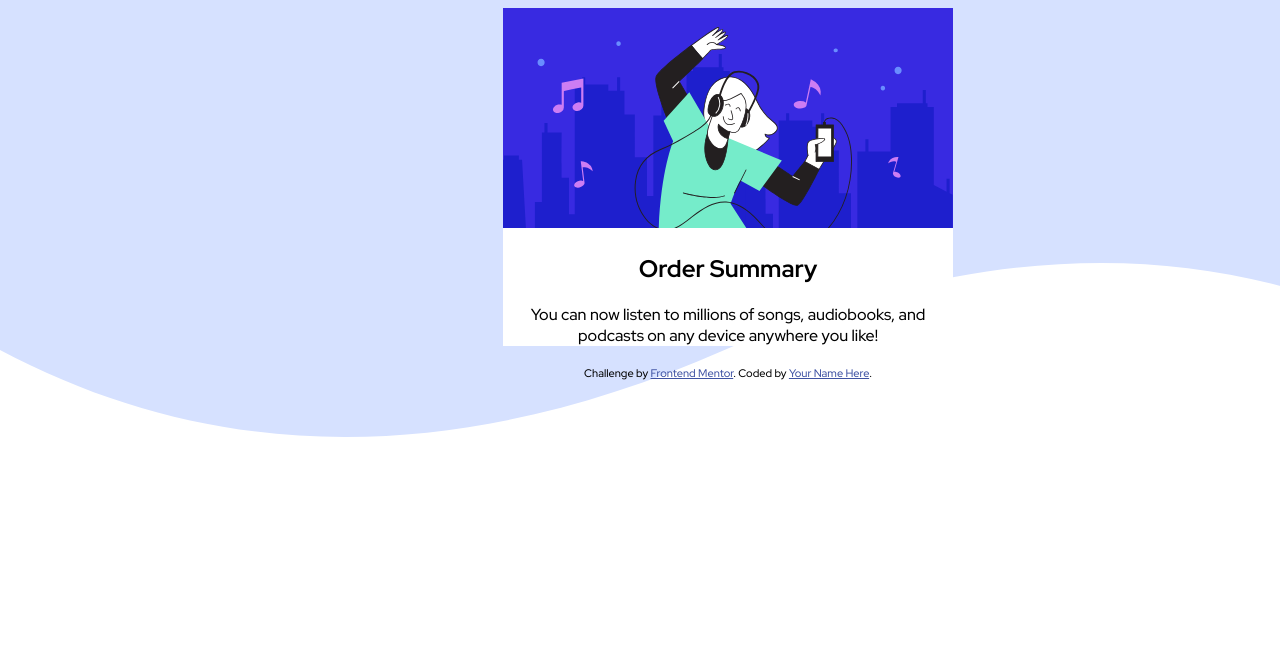
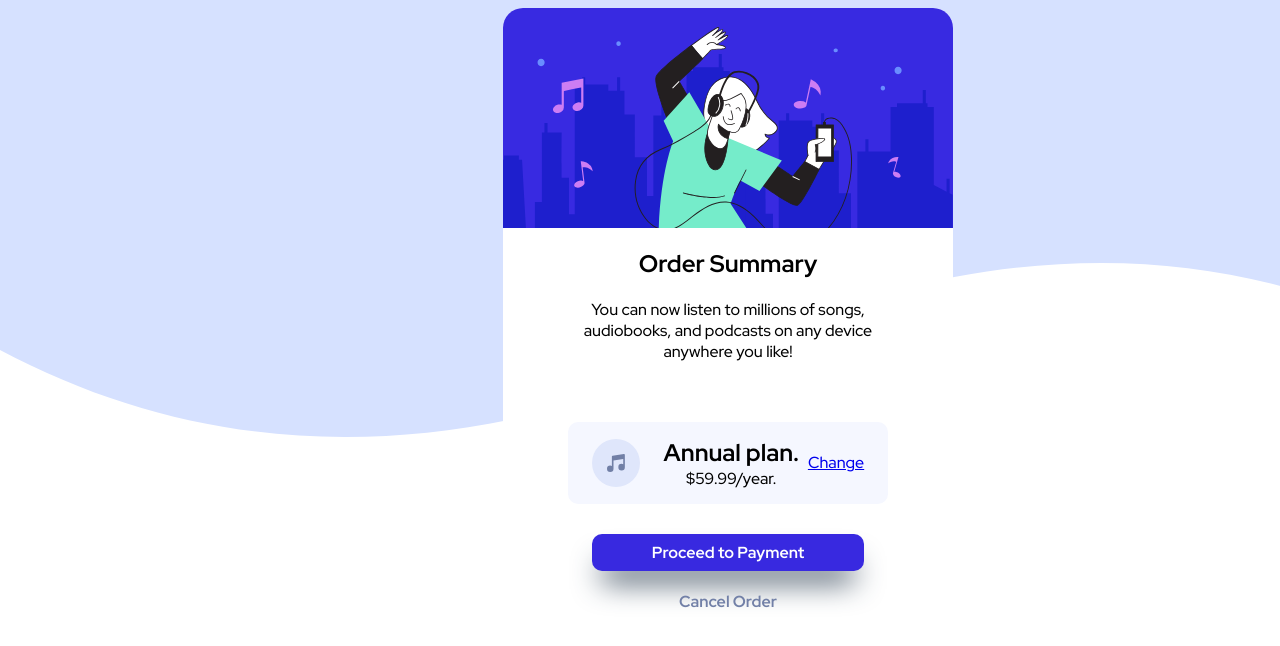
Before and after one commit to Lucas2294/Practica-frontend1, a plain HTML site: page index.html in a window 1280 px wide. Shown: the top 646 px of the page. Drawn offline with Linux system fonts and the light colour scheme.

Commit message:
Terminado

```diff
--- a/index.html
+++ b/index.html
@@ -27,9 +27,7 @@
   </head>
   <body>
     <div class="contenedor">
-      <section>
-        <img src="./images/illustration-hero.svg" alt="Musica" />
-      </section>
+        <img src="./images/illustration-hero.svg" alt="Musica" class="imagen" />
       <section class="texto">
         <h1>Order Summary</h1>
         <p>
@@ -39,21 +37,31 @@
       </section>
       <section>
         <div class="columna1">
-          <h2>
+          <div>
+            <img src="./images/icon-music.svg" alt="Icono" class="icono">
+          </div>
+          <div>
+            <h2>
+              Annual plan.
+            </h2>
+            <p>$59.99/year.</p>
+          </div>
+          <a href="#">Change</a>
+        </div>
+       <div class="columna2">
 
-          </h2>
-        </div>
-       <div class="columna2"></div>
+       </div>
+
+       <div class="boton1">
+        <h4>Proceed to Payment</h4>
+      </div>
+
+      <h4 class="boton2
+      ">Cancel Order</h4>
+
 
       </section>
     </div>
 
-    <!-- Order Summary Annual Plan $59.99/year Change Proceed to Payment Cancel Order -->
-    <div class="attribution">
-      Challenge by
-      <a href="https://www.frontendmentor.io?ref=challenge" target="_blank"
-        >Frontend Mentor</a
-      >. Coded by <a href="#">Your Name Here</a>.
-    </div>
   </body>
 </html>
--- a/style.css
+++ b/style.css
@@ -1,6 +1,7 @@
 @import url('https://fonts.googleapis.com/css2?family=Red+Hat+Display:wght@500;700;900&display=swap');
 *{
     font-family: 'Red Hat Display', sans-serif;
+
 
 }
 
@@ -13,12 +14,72 @@ body{
     margin: 0 auto;
     width: 450px;
     background: white;
+    display: flex;
+    flex-direction: column;
+    align-items: center;
+    border-radius: 20px;
+    text-align: center;
+}
+
+.imagen{
+    border-radius: 20px 20px 0px 0px;
+}
+
+section{
+    width: 350px;
 }
 
 section.texto{
     text-align: center;
+
 }
 
 section p{
     font-size: 16px;
 }
+
+.icono{
+    float: left;
+    margin-right: 15px;
+}
+
+.columna1{
+    background: hsl(225, 100%, 98%);
+    border-radius: 10px;
+    padding: 15px;
+    display: flex;
+    align-items: center;
+    margin: 15px ;
+    justify-content: space-evenly;
+    margin-top: 60px;
+}
+
+p{
+    margin: 0px;
+}
+
+h2{
+    margin: 0px;
+}
+
+.boton1 {
+    background-color: hsl(245, 75%, 52%); /* Green */
+    border-radius: 10px;
+    color: white;
+    padding: 8px 60px;
+    text-align: center;
+    text-decoration: none;
+    display: inline-block;
+    font-size: 16px;
+    margin-top: 15px;
+    box-shadow: rgb(38, 57, 77) 0px 20px 30px -10px;
+  }
+
+  .boton2{
+      margin-top: 20px;
+      color: hsl(224, 23%, 55%);
+  }
+
+  h4{
+      margin: 0px;
+  }
```
